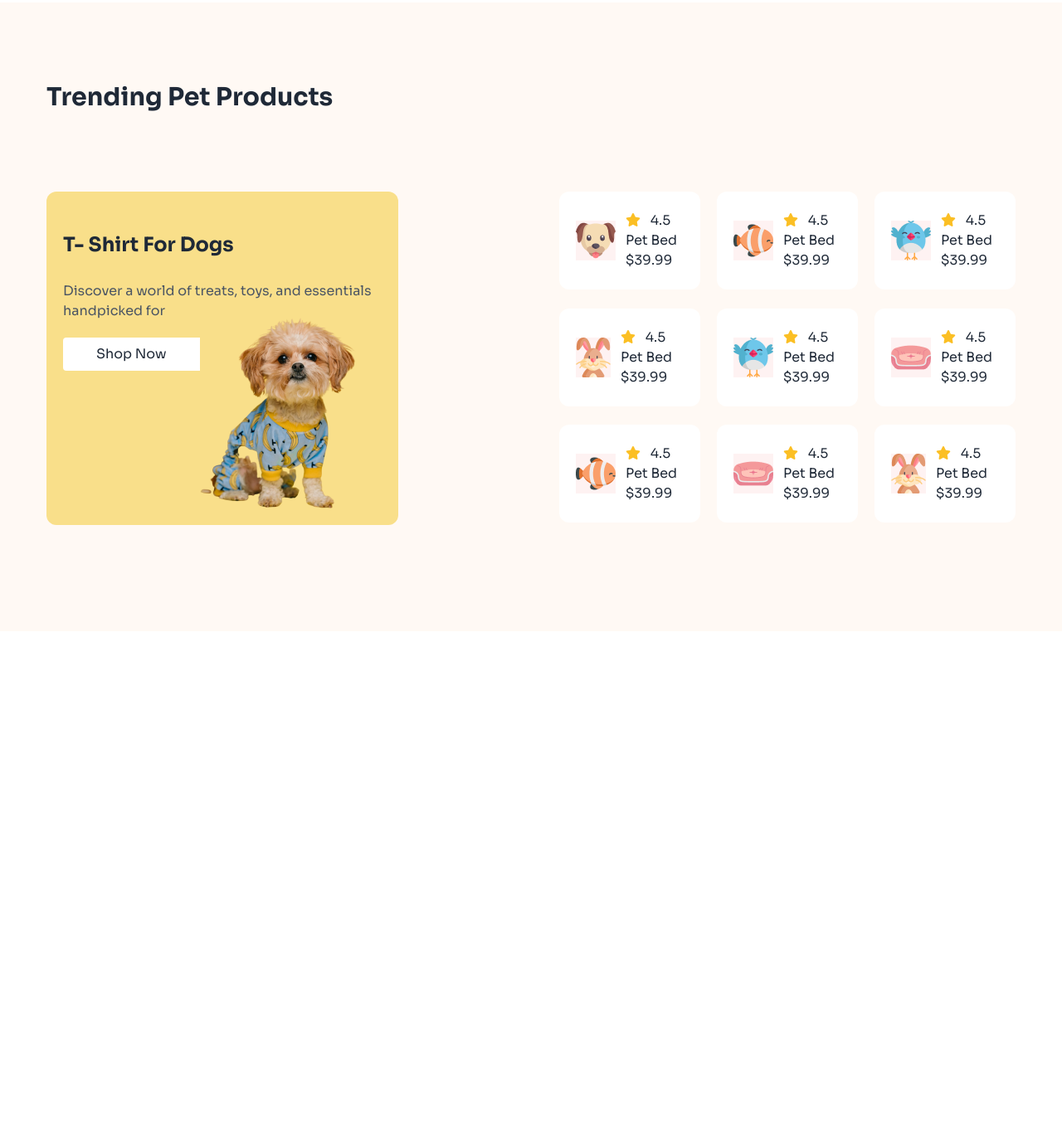
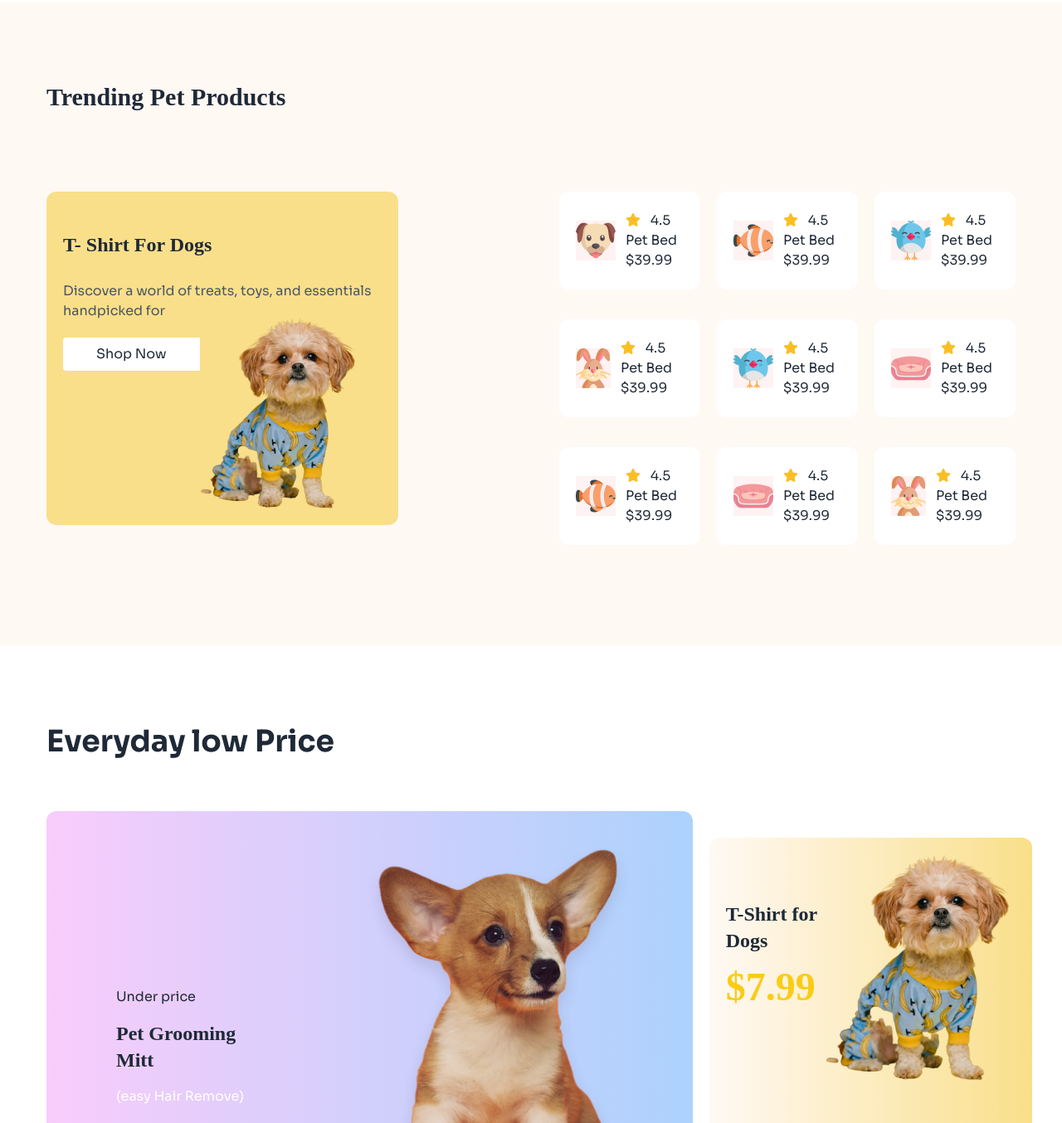
Before and after one commit to maraj48/assignment-3-ph, a plain HTML site: page index.html in a window 1280 px wide. Shown: the part 1446-2800 px from the top of the page at 83% size. Before the commit the page ends 2303 px from the top, so only its background shows below. Drawn offline with nearby package versions, Linux system fonts and the light colour scheme; a web font is replaced by a local one.

Commit message:
added prefooter section

```diff
--- a/index.html
+++ b/index.html
@@ -29,6 +29,9 @@
     <style>
       .font-sora {
         font-family: "Sora", serif;
+      }
+      .titlefont{
+        font-family: "ADLaM Display", serif;
       }
     </style>
 
@@ -92,7 +95,7 @@
 
     <section class="h-[749px] w-[1320] container px-14 mx-auto my-24">
       <div class="md:w-1/2 z-10">
-        <h1 class="text-6xl font-bold">
+        <h1 class="titlefont text-5xl font-bold">
           Pamper Your Pet, Because They Deserve the Bes
         </h1>
         <h3 class="text-3xl text-gray-600 my-4">
@@ -109,7 +112,7 @@
       <div></div>
     </section>
 
-    <h1 class="mx-16 relative text-5xl font-bold">Browse By Categories</h1>
+    <h1 class="titlefont mx-16 relative text-5xl font-bold">Browse By Categories</h1>
     <section
       class="bg-red-100 rounded-xl grid grid-cols-2 md:grid-cols-6 relative my-6 mb-10 gap-10 mx-16 text-center"
     >
@@ -182,12 +185,12 @@
       </div>
     </section>
 
-    <div class="z-20 petproduct max-h-[775px] max-w-[1601px] bg-[#FFF9F4] my-24">
-      <div class="text-3xl font-bold mx-14 py-24">Trending Pet Products</div>
+    <div class="z-20 petproduct max-h-[775px] w-full md:bg-[#FFF9F4] my-24">
+      <div class="titlefont text-3xl font-bold mx-14 py-24">Trending Pet Products</div>
 
       <div class="flex flex-col md:flex-row gap-5 justify-between mx-14 pb-32">
-        <div class="max-h-[402px] max-w-[424px] p-5 rounded-xl bg-[#F9DF8A]">
-          <h1 class="py-7 text-2xl font-bold">T- Shirt For Dogs</h1>
+        <div class="max-w-[702px] max-h-[402px] md:max-w-[424px] p-5 rounded-xl bg-[#F9DF8A] mb-10">
+          <h1 class="titlefont py-7 text-2xl font-bold">T- Shirt For Dogs</h1>
           <h3 class="text-gray-600 mb-5">
             Discover a world of treats, toys, and essentials handpicked for
           </h3>
@@ -333,19 +336,53 @@
             </div>
           </div>
         </div>
-        <!-- <div class=" max-h-[402px] max-w-[424px] p-5 rounded-xl bg-[#F9DF8A]">
-            <h1 class="py-7 text-2xl font-bold">
-                T- Shirt For Dogs
-            </h1>
-            <h3 class="text-gray-600 mb-5">
-                Discover a world of treats, toys, and essentials handpicked for
-            </h3>
-            <button class="px-10 bg-white rounded-l py-2">Shop Now</button>
-            <div class="flex justify-end relative -top-36">
-                <img src="c1-assets/cute-pet-small.png" alt="">
-            </div>
-        </div> -->
       </div>
     </div>
+
+    <!-- before foooter section -->
+    <section class="mx-14 my-16">
+        <h1 class="text-4xl font-bold my-16">
+            Everyday low Price
+        </h1>
+        <div class="grid grid-cols-1 md:grid-cols-3 space-x-5 ">
+            <div class="first flex justify-between p-5 col-span-2
+            bg-gradient-to-r from-[#F8CCFB] to-[#ACD2FD] rounded-xl">
+                <div class="t my-28 p-16">
+                    <p class="my-4">
+                        Under price
+                    </p>
+                    <h1 class="titlefont text-2xl font-bold my-4">
+                        Pet Grooming Mitt
+                    </h1>
+                    <h4 class="text-white mb-4">
+                        (easy Hair Remove)
+                    </h4>
+                    <h1 class="titlefont text-5xl font-bold">
+                        $7.99
+                    </h1>
+                </div>
+                <div class="p">
+                    <img src="c1-assets/cute-dog-mid.png" alt="">
+                </div>
+            </div>
+
+            <div class="mt-8 first flex justify-between p-5 w-full
+            bg-gradient-to-r from-[#FFF9F4] to-[#F9DF8A] rounded-xl">
+                <div class="my-10">
+                    <h1 class="titlefont text-2xl font-bold my-4">
+                        T-Shirt for Dogs
+                    </h1>
+
+                    <h1 class="titlefont text-5xl font-bold text-yellow-400">
+                        $7.99
+                    </h1>
+                </div>
+                <div class="p">
+                    <img src="c1-assets/cute-pet-mid.png" alt="">
+                </div>
+            </div>
+
+        </div>
+    </section>
   </body>
 </html>
```
